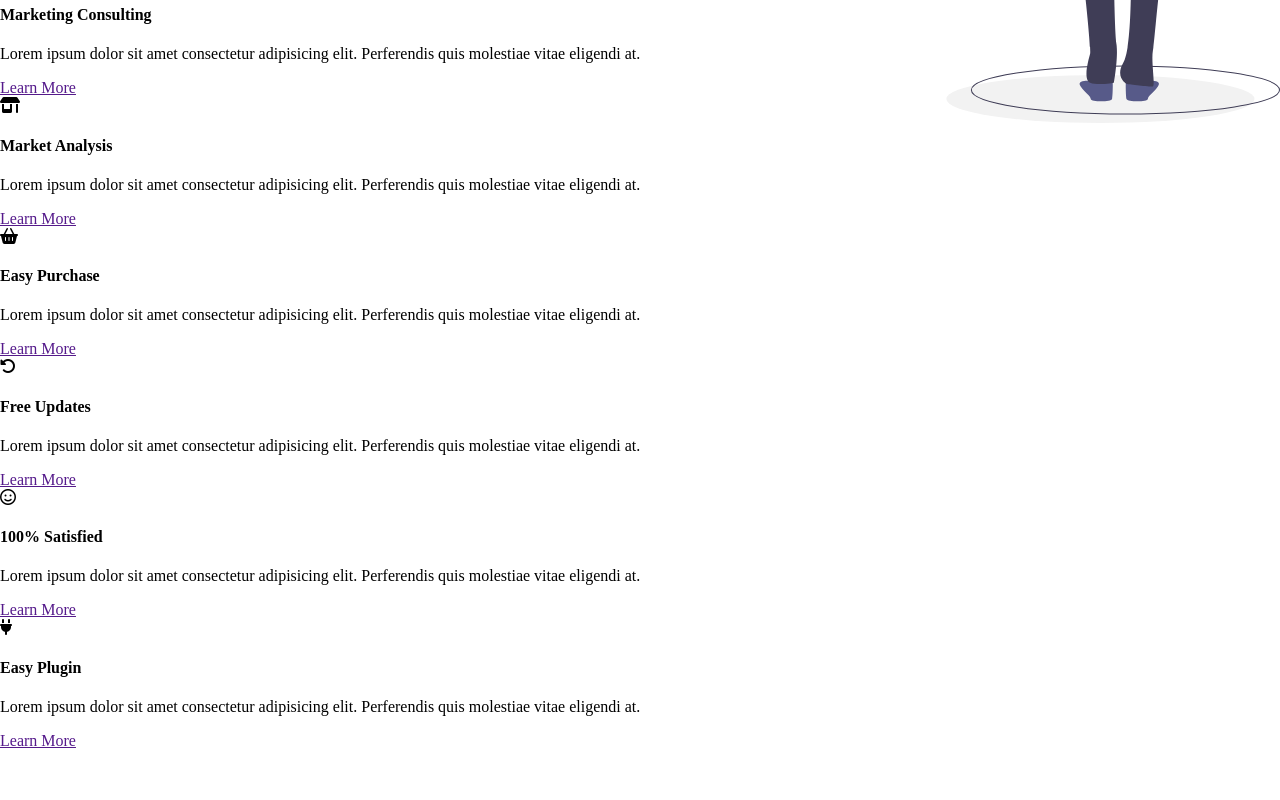
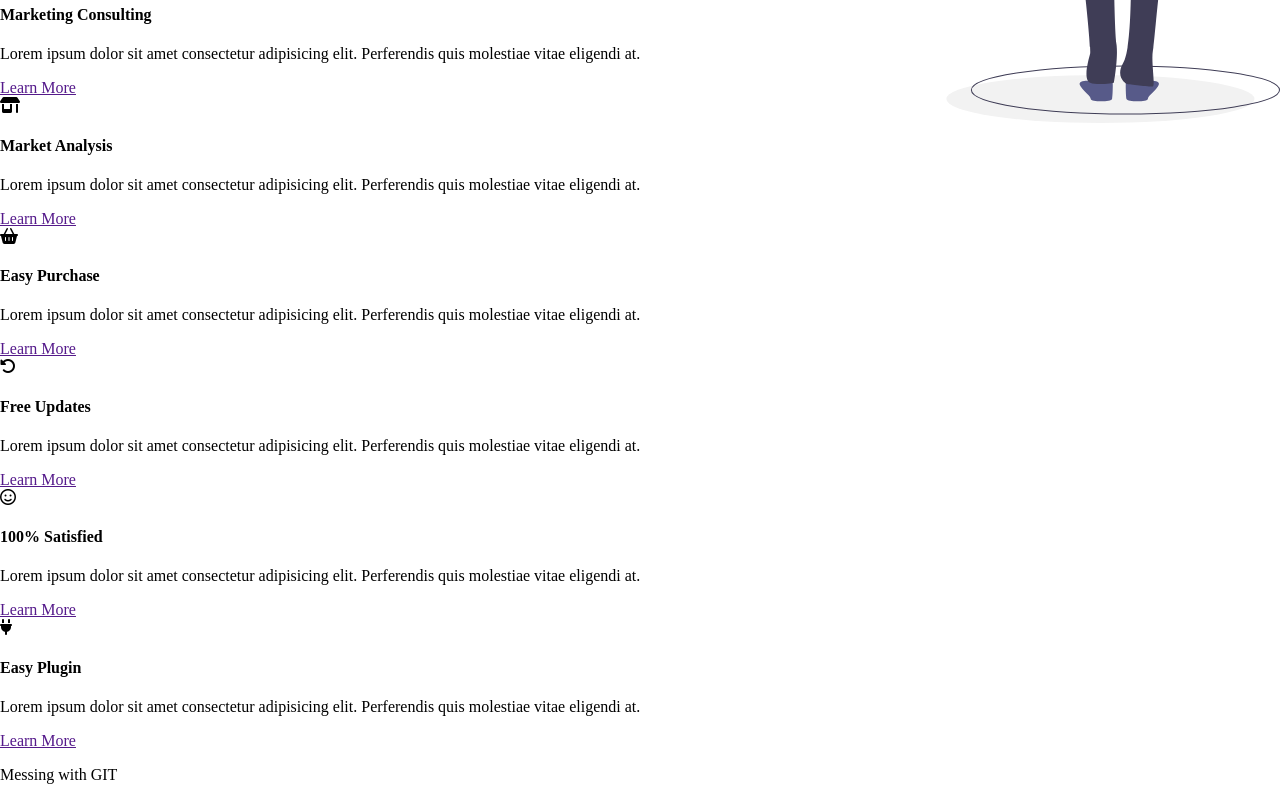
Before and after one commit to PriscaKing/imagine, a plain HTML site: page public/index.html in a window 1280 px wide. Shown: the part 716-1516 px from the top of the page. Before the commit the page ends 1466 px from the top, so only its background shows below. Drawn offline with Linux system fonts and the light colour scheme.

Commit message:
Learning GIT

```diff
--- a/public/index.html
+++ b/public/index.html
@@ -100,9 +100,12 @@
                     </div>
                 </div>
             </div>
+
         </section>
-
     </div>
+    <p>
+        Messing with GIT
+    </p>
 </body>
 
 </html>
```
